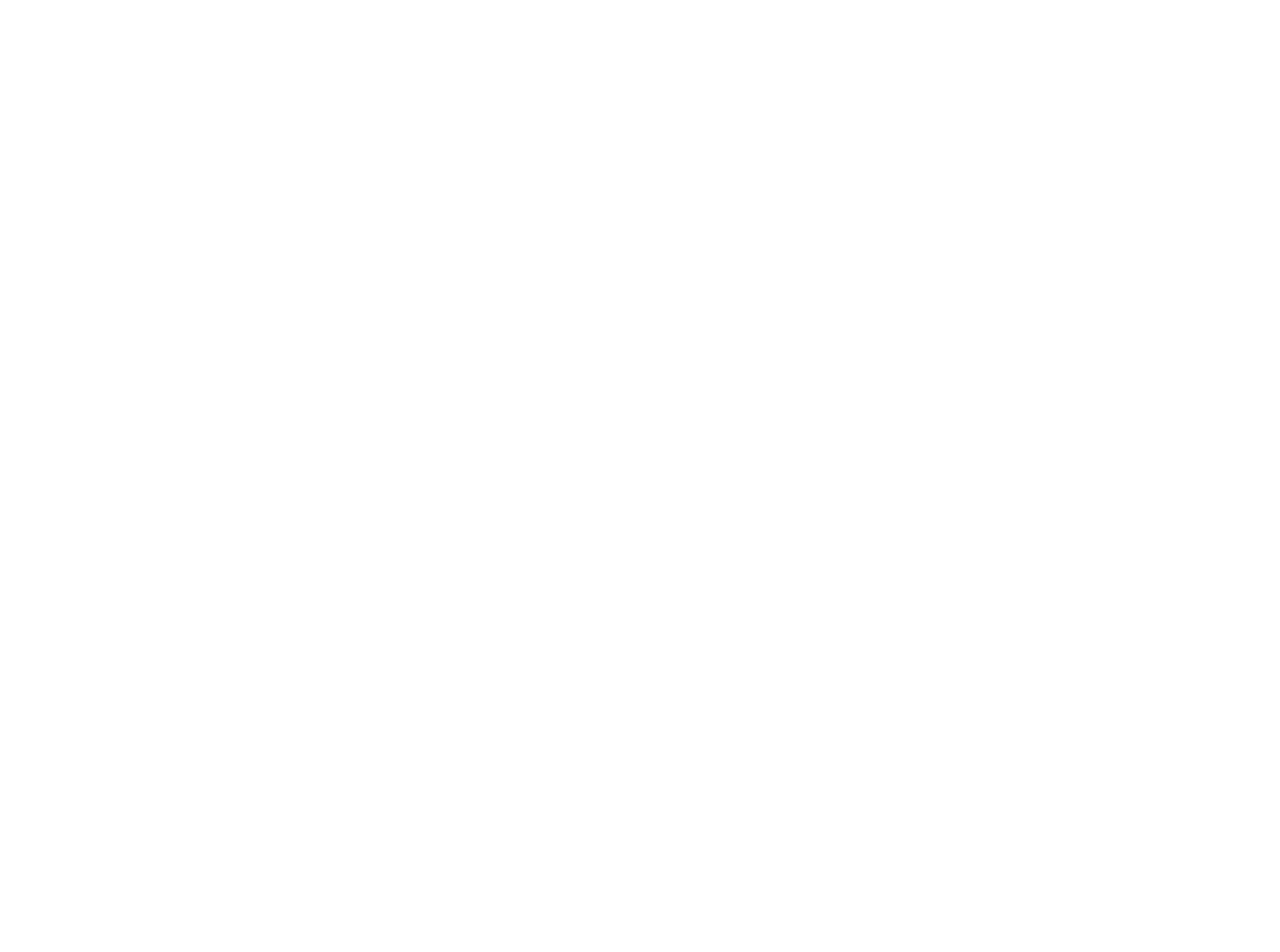
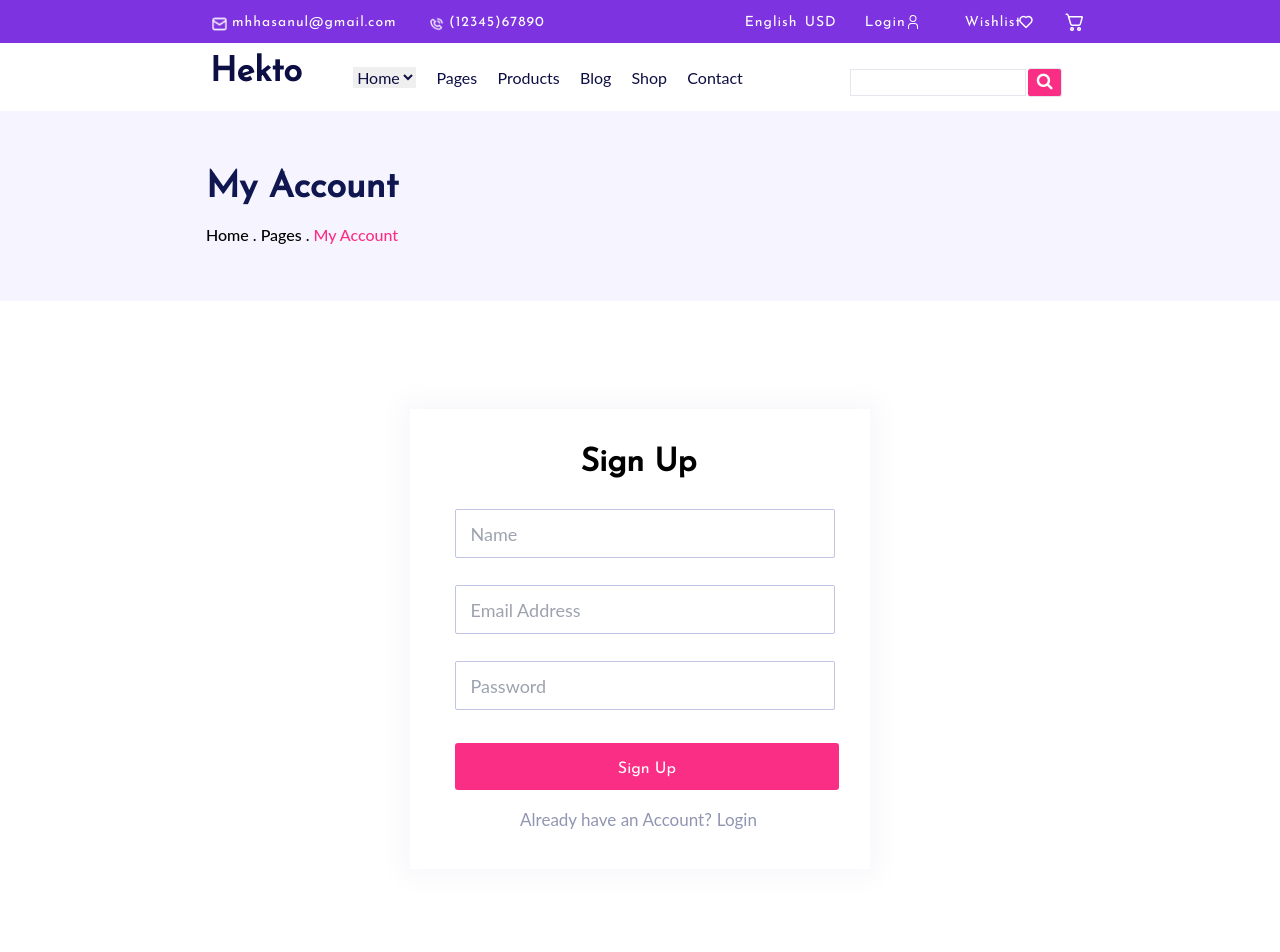
Before and after one commit to Anjuzzz26/Ecommerce-React, a React (Create React App) app: page /signup in a window 1280 px wide. Before the commit this address had no page. Shown: the top 952 px of the page. Before the commit the page ends 800 px from the top, so only its background shows below. Built offline with nearby package versions, Linux system fonts and the light colour scheme.

Commit message:
Create SignUp UI and Done Validation, Add Link In Login and Router

```diff
--- a/package.json
+++ b/package.json
@@ -9,6 +9,7 @@
     "react": "^18.2.0",
     "react-awesome-slider": "^4.1.0",
     "react-dom": "^18.2.0",
+    "react-hook-form": "^7.40.0",
     "react-router-dom": "^6.4.3",
     "react-scripts": "5.0.1",
     "react-simple-star-rating": "^5.1.7",
--- a/src/Components/Common/Button.js
+++ b/src/Components/Common/Button.js
@@ -4,7 +4,7 @@
 const Button = (props) => {
     return(
         <div>
-            <button type="button">{props.text}</button>
+            <button type="submit">{props.text}</button>
         </div>
     );
 }
--- a/src/Components/Login.css
+++ b/src/Components/Login.css
@@ -37,6 +37,11 @@
     border-radius: 2px;
     margin-top: 27px;
     margin-left: 45px;
+    font-family: 'Lato';
+    font-style: normal;
+    font-weight: 400;
+    font-size: 18px;
+    padding-left: 15px;
 }
 
 .forgetpwd{
@@ -79,6 +84,15 @@
     height: 47px;
     margin-left: 45px;
     margin-top: 26px;
+}
+
+.error{
+    font-family: 'Lato';
+    font-style: normal;
+    font-weight: 400;
+    font-size: 16px;
+    color: red;
+    margin-left: 50px;
 }
 
 @media (min-width: 992px) and (max-width: 1199px){
--- a/src/Components/Login.js
+++ b/src/Components/Login.js
@@ -1,4 +1,4 @@
-import React from "react";
+import React, {useState} from "react";
 import './Login.css';
 
 import Header from "./Common/Header";
@@ -6,9 +6,21 @@
 import HeadDiv from './Common/HeadDiv';
 import Banner from './Common/Banner';
 import Button from './Common/Button';
+import {Link} from 'react-router-dom';
 
 const Login = () => {
     const txt="My Account";
+
+    const [email, setEmail] = useState('');
+    const [pwd, setPwd] = useState('');
+
+    const onSubmitHandler = (e) => {
+        e.preventDefault();
+        console.log(email);
+        console.log(pwd);
+        setEmail("");
+        setPwd("");
+    }
 
     return(
         <div>
@@ -20,14 +32,15 @@
 
                 <h3 className="loginhead">Login</h3>
                 <p className="logintxt">Please login using account detail bellow.</p>
-                <form>
-                    <input type="text" placeholder="  Email Address" />
-                    <input type="text" placeholder="  Password" className="pwd"/>
+
+                <form onSubmit={(e)=> onSubmitHandler(e)}>
+                    <input value={email} type="text" placeholder="Email Address" required onChange={(e) => setEmail(e.target.value)} />
+                    <input value={pwd} type="text" placeholder="Password" className="pwd" required onChange={(e) => setPwd(e.target.value)} />
                     <a href="#" className="forgetpwd">Forgot your password?</a>
                     <div className="loginbtn">
                         <Button text={"Sign In"} />
                     </div>
-                    <p className="logintxt2">Don’t have an Account?<a href="#" className="signup">Create account</a></p>
+                    <p className="logintxt2">Don’t have an Account?<Link to="/signup" className="signup">Create account</Link></p>
                 </form>
             </div>
 
--- a/src/Components/Router.js
+++ b/src/Components/Router.js
@@ -19,6 +19,7 @@
 import ShopLeft from "./ShopLeft";
 import ShopList from "./ShopList";
 import ShoppingCart from "./ShoppingCart";
+import SignUp from "./SignUp";
 import SingleBlog from "./SingleBlog";
 
 
@@ -40,6 +41,7 @@
             <Route path="contact" element={ <Contact /> } />
             <Route path="page" element={ <PageNotFound /> } />
             <Route path="faq" element={ <FAQ /> } />
+            <Route path="signup" element={ <SignUp /> } />
         </Routes>
     );
 }
--- /dev/null
+++ b/src/Components/SignUp.js
@@ -0,0 +1,80 @@
+import React, { useState } from "react";
+import { useForm } from "react-hook-form";
+import "./Login.css";
+import { Link } from "react-router-dom";
+import Header from "./Common/Header";
+import Footer from "./Common/Footer";
+import HeadDiv from "./Common/HeadDiv";
+import Banner from "./Common/Banner";
+import Button from "./Common/Button";
+import Validation from "./SignUpValidation";
+
+export default function SignUp() {
+  const [name, setName] = useState("");
+  const [email, setEmail] = useState("");
+  const [pwd, setPwd] = useState("");
+
+  const [error, setError] = useState({});
+
+  const onSubmitHandler = (e) => {
+    e.preventDefault();
+    setError(Validation(name,email,pwd))
+    console.log(name);
+    console.log(email);
+    console.log(pwd);
+  };
+
+  return (
+    <div>
+      <Header />
+      <HeadDiv text={"My Account"} />
+
+      <br />
+      <br />
+      <div className="logindiv">
+        <h3 className="loginhead">Sign Up</h3>
+
+        <form onSubmit={(e) => onSubmitHandler(e)}>
+          <input
+            value={name}
+            type="text"
+            placeholder="Name"
+            onChange={(e) => setName(e.target.value)}
+          />
+          { error.name && <p className="error">{error.name}</p> }
+          <input
+            value={email}
+            type="text"
+            placeholder="Email Address"
+            onChange={(e) => setEmail(e.target.value)}
+          />
+          { error.email && <p className="error">{error.email}</p> }
+          <input
+            value={pwd}
+            type="text"
+            placeholder="Password"
+            className="pwd"
+            onChange={(e) => setPwd(e.target.value)}
+          />
+          { error.pwd && <p className="error">{error.pwd}</p> }
+          <div className="loginbtn">
+            <Button text={"Sign Up"} />
+          </div>
+
+          <p className="logintxt2">
+            Already have an Account?
+            <Link to="/login" className="signup">
+              Login
+            </Link>
+          </p>
+        </form>
+      </div>
+
+      <br />
+      <br />
+      <br />
+      <Banner />
+      <Footer />
+    </div>
+  );
+}
--- /dev/null
+++ b/src/Components/SignUpValidation.js
@@ -0,0 +1,22 @@
+
+export default function SignUpValidation(name,email,pwd) {
+    let errors = {};
+
+    if(!name){
+        errors.name = "*Name is Required";
+    }
+    if(!email){
+        errors.email = "*Email is Required";
+    } else if(!/\S+@\S+\.\S+/.test(email)){
+        errors.email = "*Email Is Invalid";
+    }
+    if(!pwd){
+        errors.pwd = "*Password is Required";
+    } else if(pwd.length < 8){
+        errors.pwd = "*Password should atleast contain 8 characters";
+    }else if(!/(?=.*[a-z])(?=.*[A-Z])(?=.*\d)(?=.*[@$!%*?&])[A-Za-z\d@$!%*?&]{8,10}$/.test(pwd)){
+        errors.pwd = "Password must contain one uppercase letter, one number and a special character";
+    }
+
+    return errors;
+}
```
Also changed, not shown: 1 other file (tests, documents, lock files or other folders).
